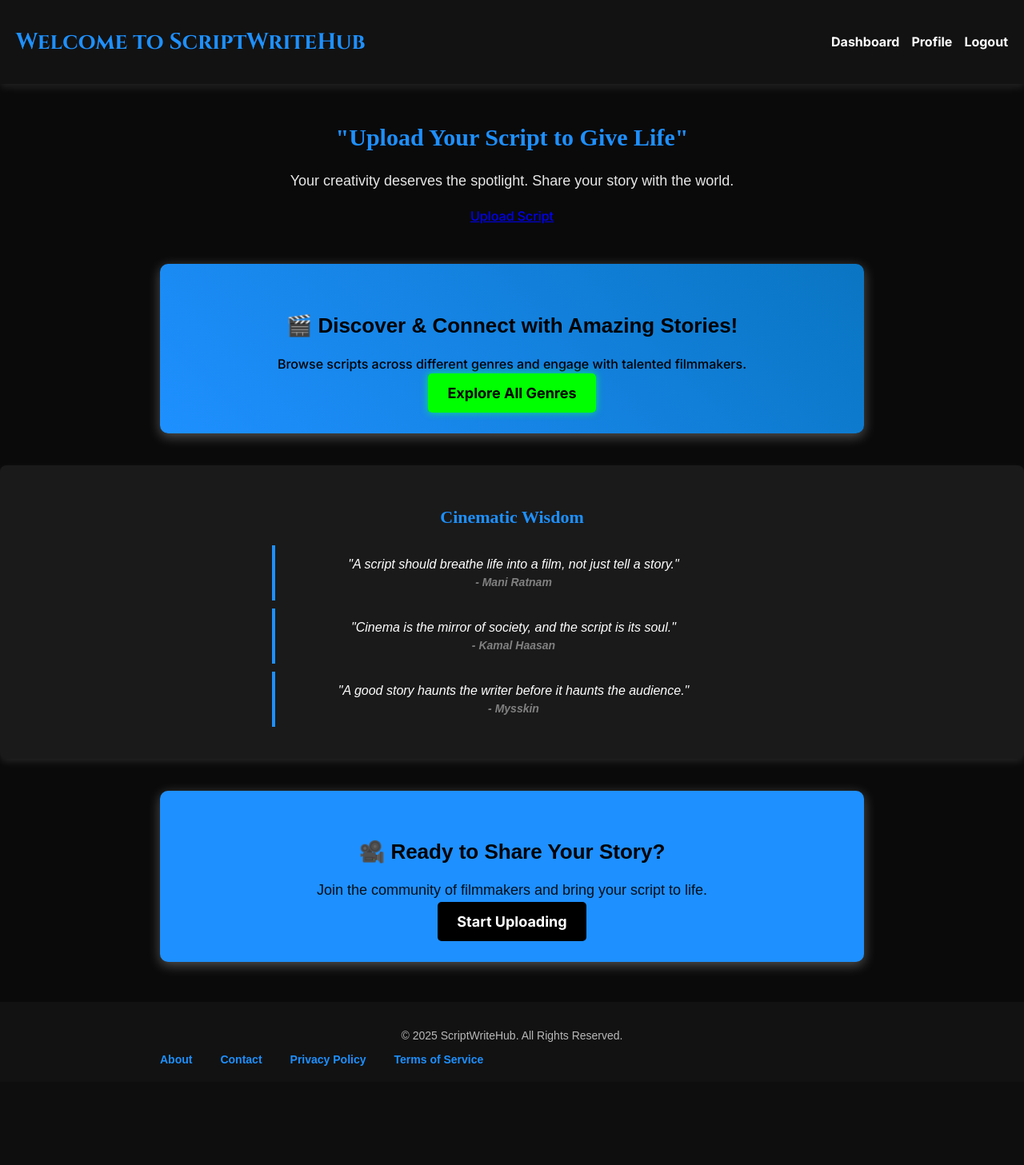
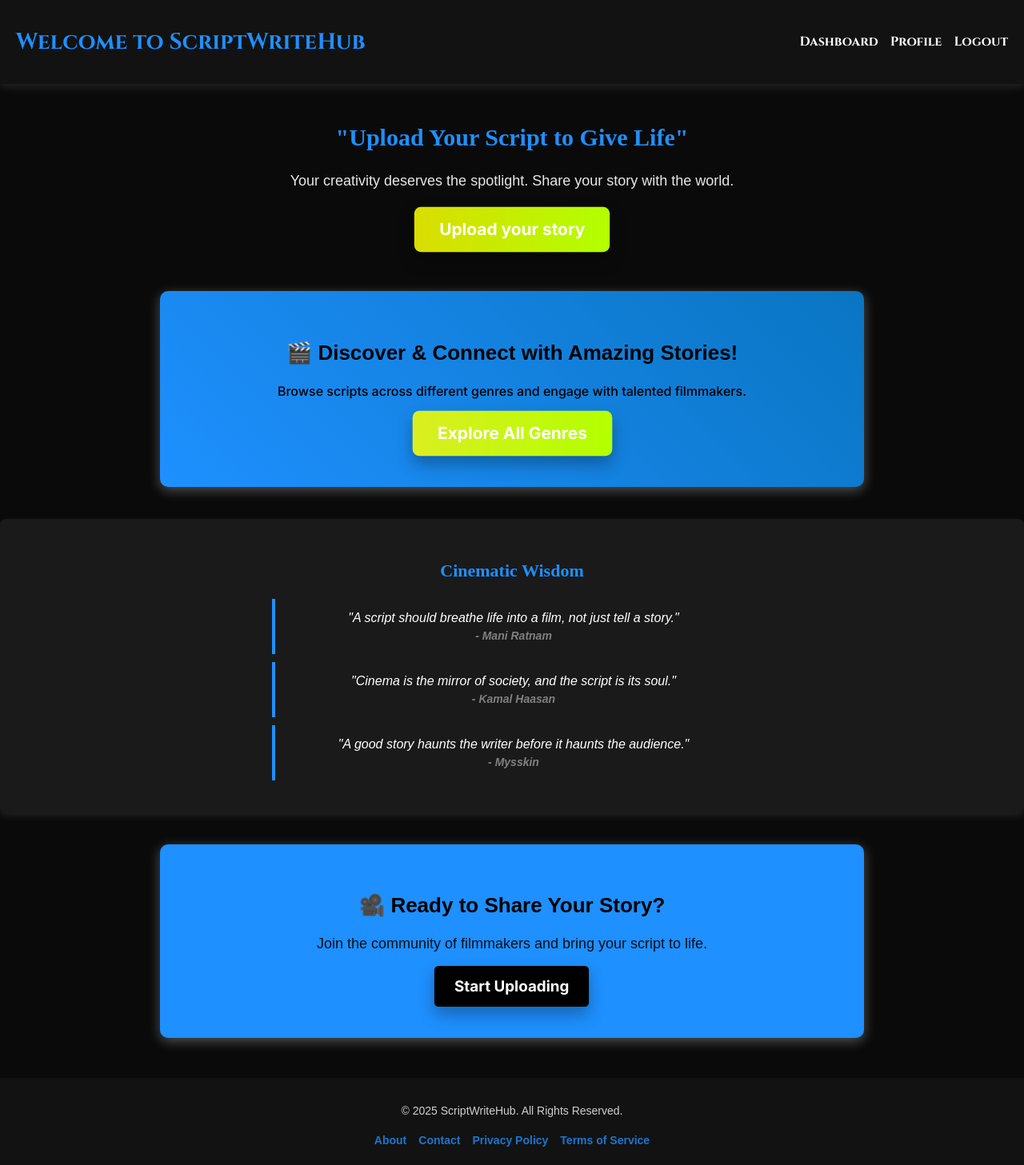
Before and after one commit to Hariharanxx/ScriptWriteHub, a PHP site: page /ScriptWriteHub/homepage.php in a window 1280 px wide. Shown: the whole page at 80% size. Before the commit the page ends 1333 px from the top, so only its background shows below. Run offline with PHP 8.4, Linux system fonts and the light colour scheme.

Commit message:
added some modification

```diff
--- a/css/styles1.css
+++ b/css/styles1.css
@@ -28,6 +28,10 @@ header {
 
 /* Navigation */
 nav {
+    font-family: 'Cinzel', serif;
+    font-size: 28px;
+    font-weight: 700;
+    color: #1E90FF;
     display: flex;
     gap: 15px;
 }
@@ -181,37 +185,87 @@ blockquote span {
     background: #0A0A0A;
 }
 
-/* Footer (Small & Professional) */
+/* Footer (Centered & Professional) */
 footer {
     background: #121212;
-    padding: 20px;
+    padding: 20px 0; /* Adjusted padding for better spacing */
     margin-top: 50px;
+    text-align: center; /* Center-align all footer content */
+    color: white; /* Ensure text is visible on dark background */
 }
 
 .footer-content {
     max-width: 900px;
-    margin: auto;
+    margin: 0 auto; /* Center the content horizontally */
+    font-family: 'Poppins', sans-serif;
+    font-size: 14px;
+    opacity: 0.8; /* Slight transparency for a modern look */
+    line-height: 1.6; /* Improve readability */
 }
 
 .footer-content p {
-    font-family: 'Poppins', sans-serif;
-    font-size: 14px;
-    opacity: 0.7;
+    margin: 10px 0; /* Add spacing between paragraphs */
 }
 
 .footer-nav {
-    margin-top: 10px;
+    margin-top: 15px; /* Add spacing above the navigation links */
+    display: flex;
+    justify-content: center; /* Center the navigation links */
+    gap: 15px; /* Add spacing between links */
+    flex-wrap: wrap; /* Ensure links wrap on smaller screens */
 }
 
 .footer-nav a {
     font-family: 'Poppins', sans-serif;
     color: #1E90FF;
     text-decoration: none;
-    margin: 0 10px;
     font-size: 14px;
-    transition: color 0.3s ease-in-out;
+    font-weight: bold; /* Make links stand out */
+    transition: color 0.3s ease-in-out, transform 0.3s ease-in-out;
 }
 
 .footer-nav a:hover {
+    color: white; /* Change color on hover */
+    transform: scale(1.1); /* Slightly enlarge the link on hover */
+}
+
+/* Grandiose Button Styling */
+.btn {
+    display: inline-block;
+    background: linear-gradient(90deg, #fbff00dc, #b3ff00);
     color: white;
+    font-size: 20px;
+    font-weight: bold;
+    padding: 15px 30px;
+    text-align: center;
+    text-decoration: none;
+    border-radius: 8px;
+    box-shadow: 0 8px 15px rgba(0, 0, 0, 0.2);
+    transition: transform 0.3s ease, box-shadow 0.3s ease, background 0.3s ease;
 }
+
+.btn:hover {
+    transform: scale(1.1); /* Slightly enlarge the button */
+    box-shadow: 0 12px 20px rgba(0, 0, 0, 0.3);
+    background: linear-gradient(90deg, #73ff00, #00ff37); /* Change gradient on hover */
+}
+
+/* Add a subtle animation effect */
+@keyframes pulse {
+    0% {
+        transform: scale(1);
+        box-shadow: 0 8px 15px rgba(0, 0, 0, 0.2);
+    }
+    50% {
+        transform: scale(1.05);
+        box-shadow: 0 10px 20px rgba(0, 0, 0, 0.3);
+    }
+    100% {
+        transform: scale(1);
+        box-shadow: 0 8px 15px rgba(0, 0, 0, 0.2);
+    }
+}
+
+.btn {
+    animation: pulse 2s infinite; /* Add a pulsing animation */
+}
--- a/homepage.php
+++ b/homepage.php
@@ -11,15 +11,15 @@
     <header>
         <h1 class="home-title">Welcome to ScriptWriteHub</h1>
         <nav>
-            <a href="http://localhost/ScriptWriteHub/dashboard.php">Dashboard</a>
+            <a href="dashboard.php">Dashboard</a>
             <a href="profile.php">Profile</a>
-            <a href="land.html">Logout</a>
+            <a href="logout.php">Logout</a>
         </nav>
     </header>
     <main class="home-main">
         <h2 class="tagline">"Upload Your Script to Give Life"</h2>
         <p>Your creativity deserves the spotlight. Share your story with the world.</p>
-        <a href="http://localhost/ScriptWriteHub/upload.php" class="btn">Upload Script</a>
+        <a href="upload.php" class="btn">Upload your story</a>
     </main>
 
     <section class="genres-section">
@@ -49,7 +49,7 @@
     <section class="cta-section">
         <h2>🎥 Ready to Share Your Story?</h2>
         <p>Join the community of filmmakers and bring your script to life.</p>
-        <a href="http://localhost/ScriptWriteHub/upload.php" class="btn">Start Uploading</a>
+        <a href="upload.php" class="btn">Start Uploading</a>
     </section>
 
 
@@ -57,10 +57,10 @@
         <div class="footer-content">
             <p>© 2025 ScriptWriteHub. All Rights Reserved.</p>
             <nav class="footer-nav">
-                <a href="about.html">About</a>
-                <a href="contact.html">Contact</a>
-                <a href="privacy.html">Privacy Policy</a>
-                <a href="terms.html">Terms of Service</a>
+                <a href="includes/about.html">About</a>
+                <a href="includes/contact.html">Contact</a>
+                <a href="includes/privacy.html">Privacy Policy</a>
+                <a href="includes/terms.html">Terms of Service</a>
             </nav>
         </div>
     </footer>
--- a/about.html
+++ b/includes/about.html
@@ -4,13 +4,13 @@
     <meta charset="UTF-8">
     <meta name="viewport" content="width=device-width, initial-scale=1.0">
     <title>About Us - ScriptWriteHub</title>
-    <link rel="stylesheet" href="css/styles6.css">
+    <link rel="stylesheet" href="../css/styles6.css">
 </head>
 <body>
     <header>
         <h1 class="page-title">About ScriptWriteHub</h1>
         <nav>
-            <a href="homepage.html">Home</a>
+            <a href="../homepage.php">Home</a>
         </nav>
     </header>
 
--- a/contact.html
+++ b/includes/contact.html
@@ -4,13 +4,13 @@
     <meta charset="UTF-8">
     <meta name="viewport" content="width=device-width, initial-scale=1.0">
     <title>Contact Us - ScriptWriteHub</title>
-    <link rel="stylesheet" href="css/styles6.css">
+    <link rel="stylesheet" href="../css/styles6.css">
 </head>
 <body>
     <header>
         <h1 class="page-title">Contact Us</h1>
         <nav>
-            <a href="homepage.html">Home</a>
+            <a href="../homepage.php">Home</a>
         </nav>
     </header>
 
--- a/privacy.html
+++ b/includes/privacy.html
@@ -4,13 +4,13 @@
     <meta charset="UTF-8">
     <meta name="viewport" content="width=device-width, initial-scale=1.0">
     <title>Privacy Policy - ScriptWriteHub</title>
-    <link rel="stylesheet" href="css/styles6.css">
+    <link rel="stylesheet" href="../css/styles6.css">
 </head>
 <body>
     <header>
         <h1 class="page-title">Privacy Policy</h1>
         <nav>
-            <a href="homepage.html">Home</a>
+            <a href="../homepage.php">Home</a>
         </nav>
     </header>
 
--- a/terms.html
+++ b/includes/terms.html
@@ -4,13 +4,13 @@
     <meta charset="UTF-8">
     <meta name="viewport" content="width=device-width, initial-scale=1.0">
     <title>Terms & Conditions - ScriptWriteHub</title>
-    <link rel="stylesheet" href="css/styles6.css">
+    <link rel="stylesheet" href="../css/styles6.css">
 </head>
 <body>
     <header>
         <h1 class="page-title">Terms & Conditions</h1>
         <nav>
-            <a href="homepage.html">Home</a>
+            <a href="../homepage.php">Home</a>
         </nav>
     </header>
 
```
Also changed, not shown: css/style.css (+19 -3 lines), index.php (renamed from land.html, +7 -3 lines), login.php (+7 -1 lines), logout.php (added, +13 -0 lines).
